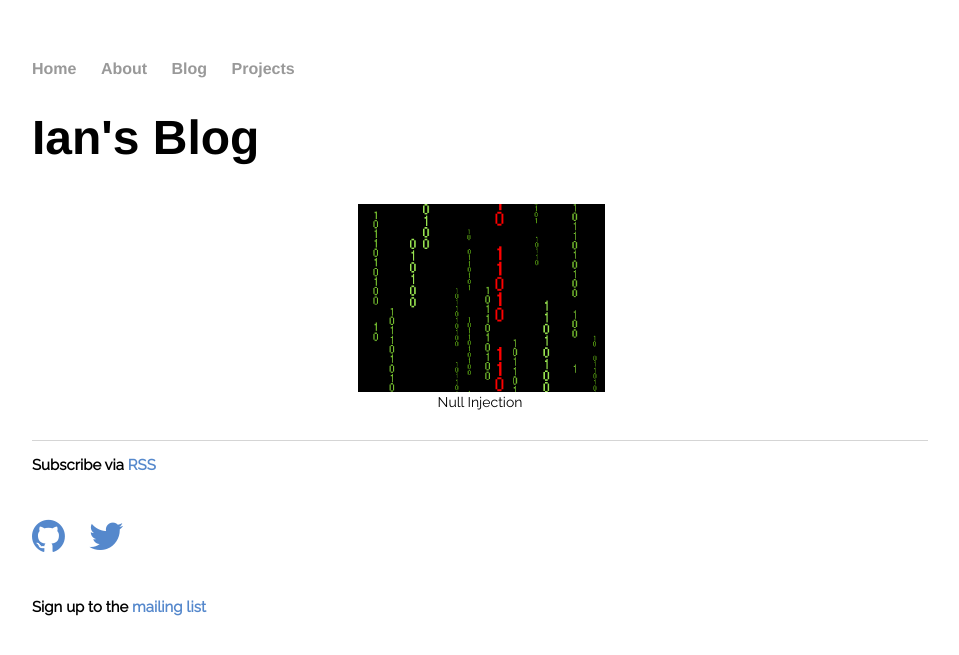
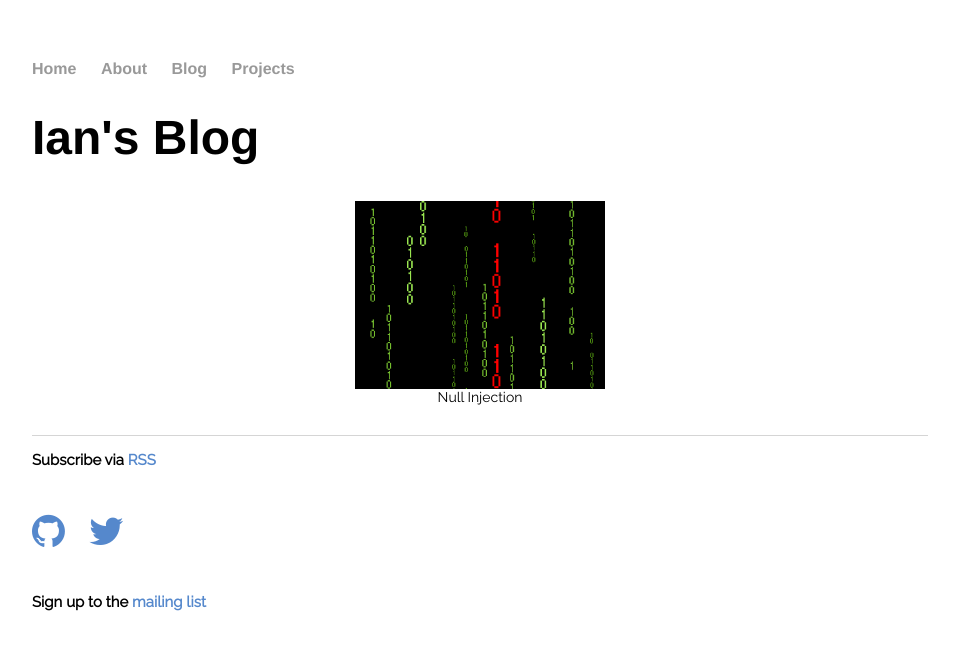
Before and after one commit to ianw3214/ianw3214.github.io, a Jekyll site: the page built from projects/index.html, in a window 1280 px wide. Shown: the top 655 px of the page, without its empty margins (160-1119 px from the left). Built offline with Jekyll 4.4.1, drawn with Linux system fonts in a browser that asks for light colours; a script that is not in the unit is left out.

Commit message:
Remove image padding

```diff
--- a/css/main.css
+++ b/css/main.css
@@ -79,7 +79,6 @@ time {
     max-width: 100%;
     height: auto;
     display: block;
-    padding: .2em;
     background-color: #fff;
     border: 0;
     object-fit: fill;
```
